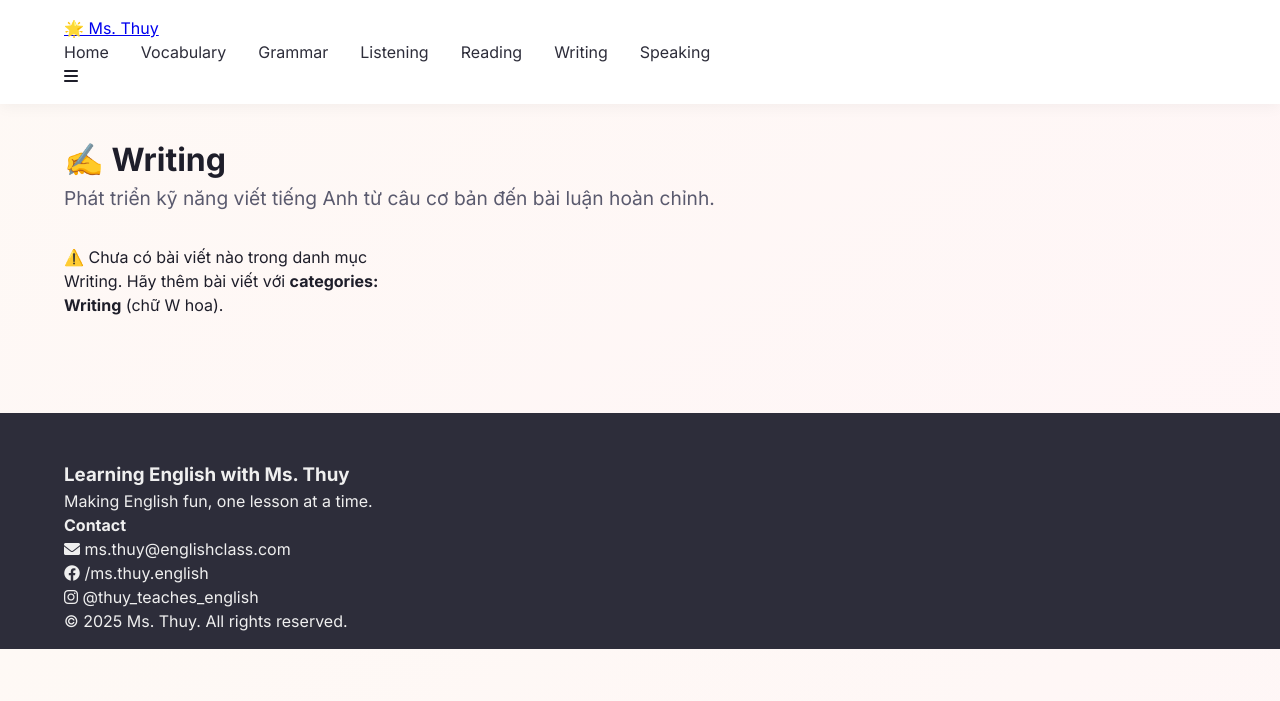
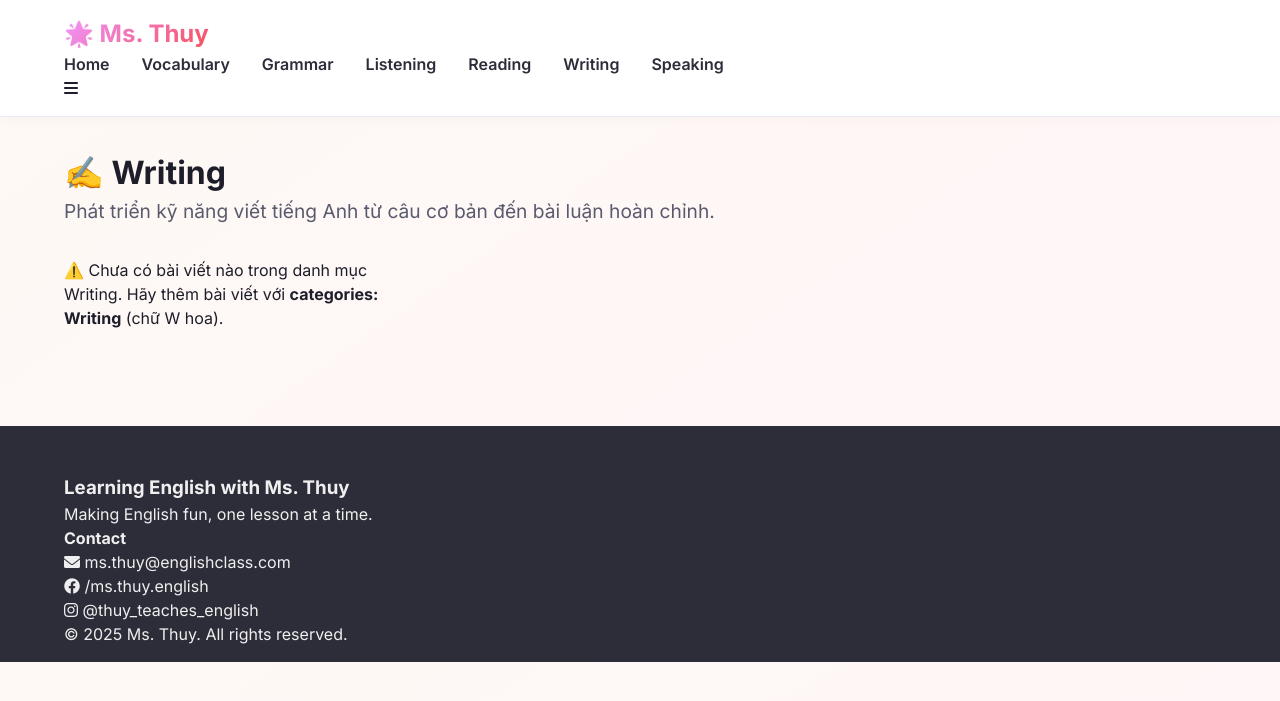
Before and after one commit to ms-thuy-classes/learn-with-ms-thuy, a Jekyll site: the page built from writing.html, in a window 1280 px wide. Shown: the top 701 px of the page. Built offline with Jekyll 4.4.1, drawn with Linux system fonts in a browser that asks for light colours.

Commit message:
Update main.css

```diff
--- a/assets/css/main.css
+++ b/assets/css/main.css
@@ -166,6 +166,94 @@ body {
 .site-header {
   transition: transform 0.3s ease-in-out;
 }
+/* ===== HEADER NÂNG CẤP ===== */
+.site-header {
+  background: rgba(255, 255, 255, 0.92);
+  backdrop-filter: blur(12px);
+  box-shadow: 0 2px 15px rgba(0, 0, 0, 0.03);
+  border-bottom: 1px solid rgba(161, 140, 209, 0.2);
+  transition: transform 0.3s ease, background 0.3s;
+}
+
+/* Logo gradient rực rỡ */
+.logo a {
+  font-size: 1.5rem;
+  font-weight: 700;
+  background: linear-gradient(135deg, #f093fb 0%, #f5576c 50%, #a18cd1 100%);
+  background-size: 200% auto;
+  -webkit-background-clip: text;
+  background-clip: text;
+  color: transparent;
+  transition: background-position 0.5s ease;
+}
+
+.logo a:hover {
+  background-position: right center;
+}
+
+/* Menu items */
+.main-nav ul {
+  gap: 2rem;
+}
+
+.main-nav a {
+  position: relative;
+  font-weight: 600;
+  color: #2d2d3a;
+  padding: 0.5rem 0;
+  transition: color 0.3s ease;
+}
+
+/* Hiệu ứng gradient underline */
+.main-nav a::after {
+  content: '';
+  position: absolute;
+  bottom: 0;
+  left: 0;
+  width: 0;
+  height: 3px;
+  background: linear-gradient(90deg, #f093fb, #f5576c, #a18cd1);
+  border-radius: 3px;
+  transition: width 0.3s cubic-bezier(0.45, 0.05, 0.2, 0.99);
+}
+
+.main-nav a:hover::after {
+  width: 100%;
+}
+
+.main-nav a:hover {
+  color: #f5576c;
+  background: linear-gradient(135deg, #f093fb20, #f5576c20);
+  background-size: 100%;
+  border-radius: 30px;
+  padding: 0.5rem 1rem;
+  margin: -0.5rem -1rem;
+}
+
+/* Active menu item (cho trang hiện tại) – tự động thêm class "active" bằng JS hoặc Jekyll */
+.main-nav a.active {
+  color: #f5576c;
+  font-weight: 700;
+}
+
+.main-nav a.active::after {
+  width: 100%;
+  background: linear-gradient(90deg, #f5576c, #a18cd1);
+}
+
+/* Responsive: giữ nguyên trên mobile nhưng có thể điều chỉnh */
+@media (max-width: 768px) {
+  .main-nav a:hover {
+    padding: 0.5rem 0.5rem;
+    margin: 0;
+  }
+  .main-nav ul.show {
+    background: rgba(255,255,255,0.98);
+    backdrop-filter: blur(20px);
+    border-radius: 20px;
+    padding: 1rem;
+  }
+}
 
 .site-header.hide-header {
   transform: translateY(-100%);
```
